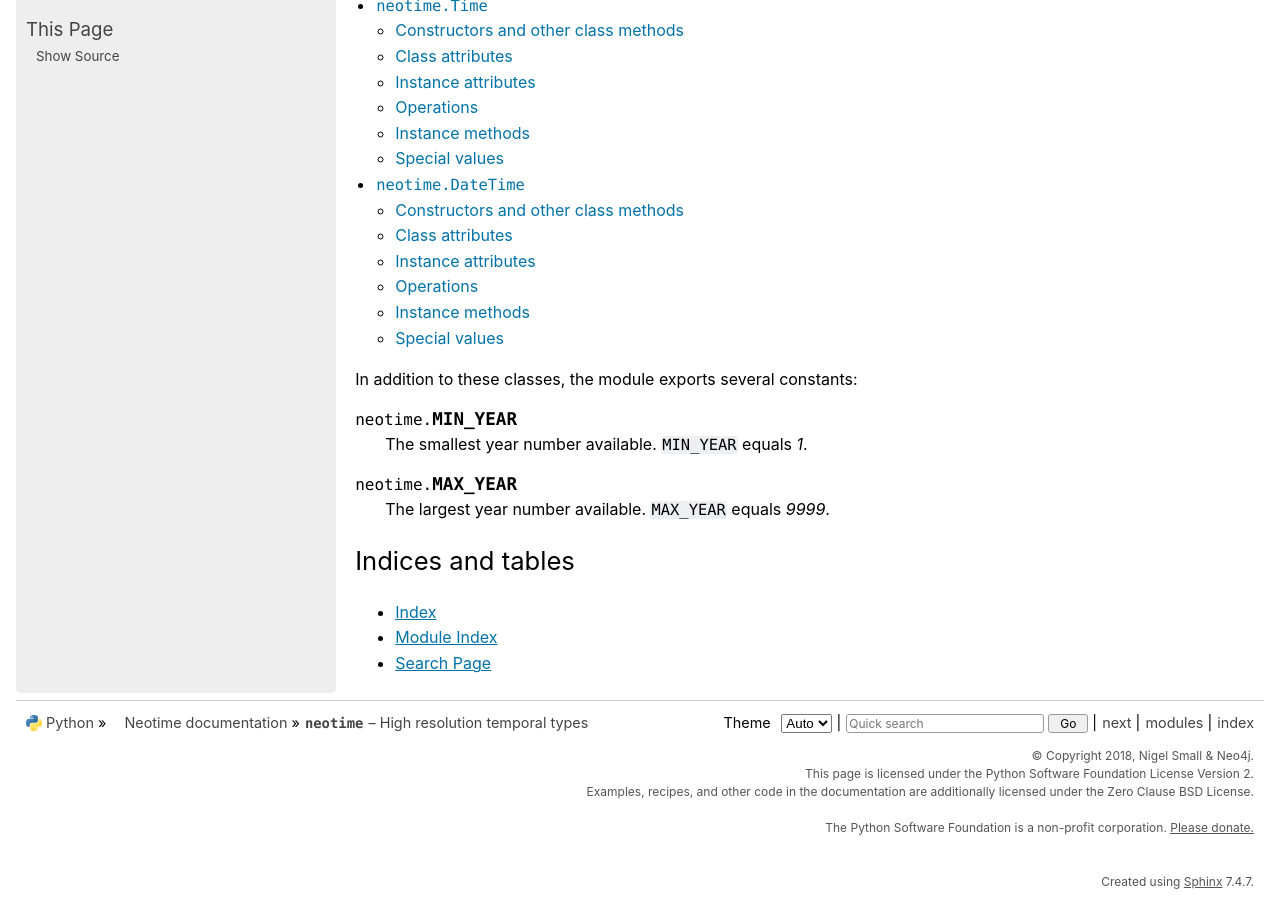
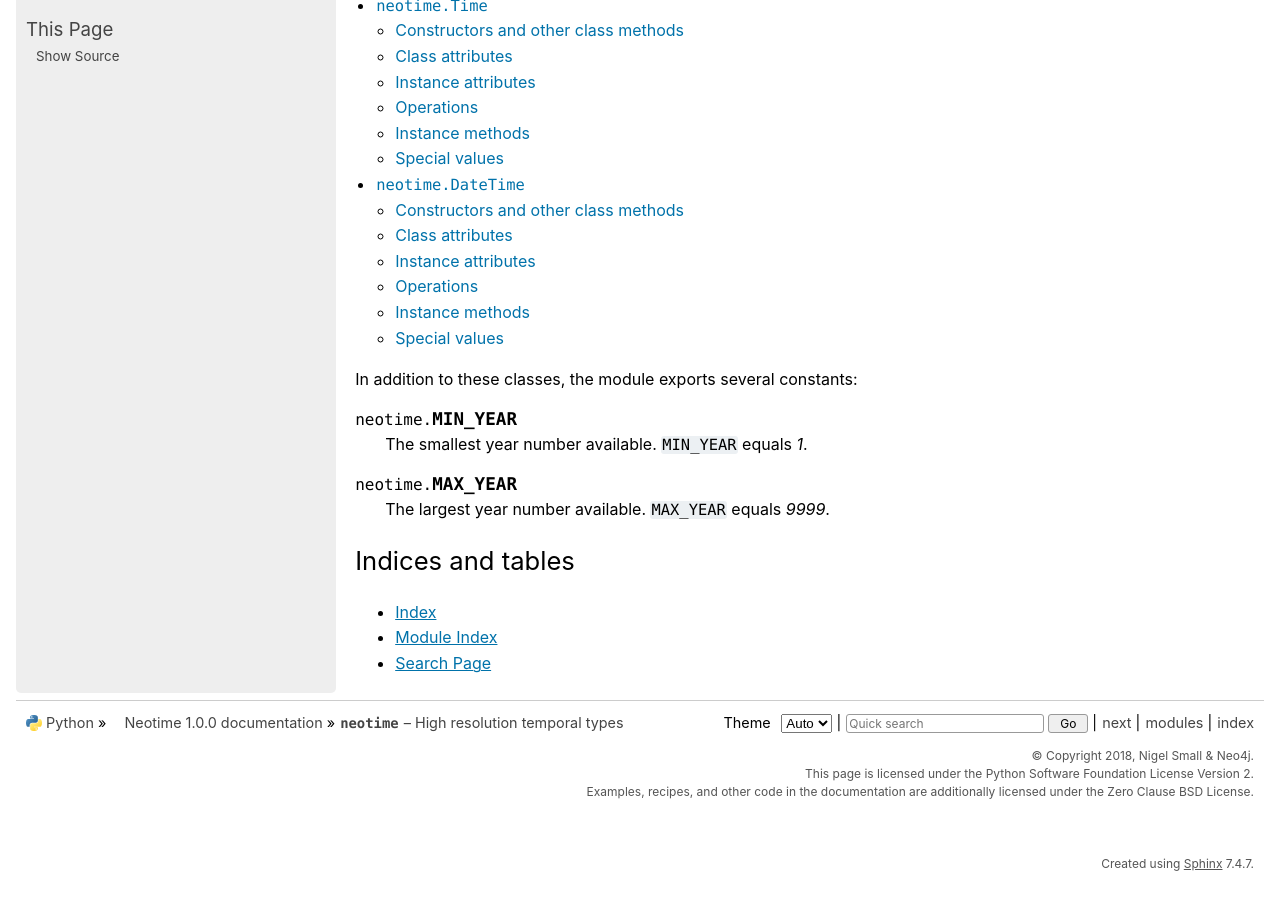
Before and after one commit to neo4j-drivers/neotime, a Sphinx documentation site: the page built from docs/source/index.rst, in a window 1280 px wide and 900 px high, scrolled down 619 px. Built offline with Sphinx 7.4.7, drawn with Linux system fonts in a browser that asks for light colours; some of the changed text lies outside the part shown.

Commit message:
Docs tweak

```diff
--- a/docs/source/conf.py
+++ b/docs/source/conf.py
@@ -24,9 +24,9 @@
 author = 'Nigel Small'
 
 # The short X.Y version
-version = ''
+version = '1.0'
 # The full version, including alpha/beta/rc tags
-release = ''
+release = '1.0.0'
 
 
 # -- General configuration ---------------------------------------------------
```
Also changed, not shown: docs/source/_templates/footerdonate.html (added).
